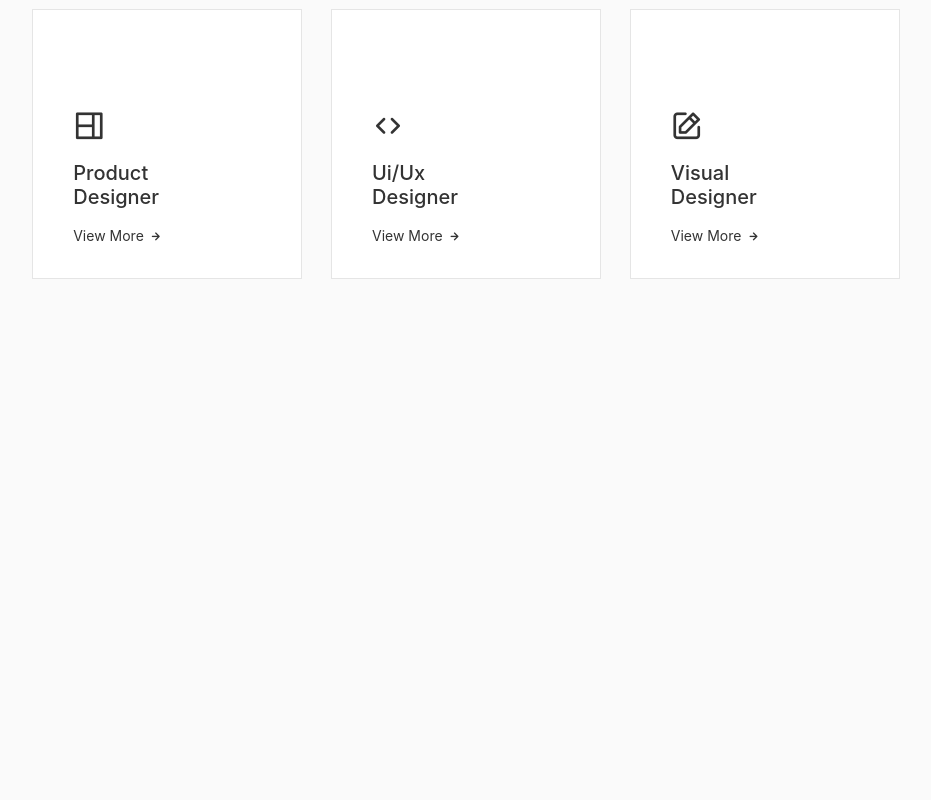
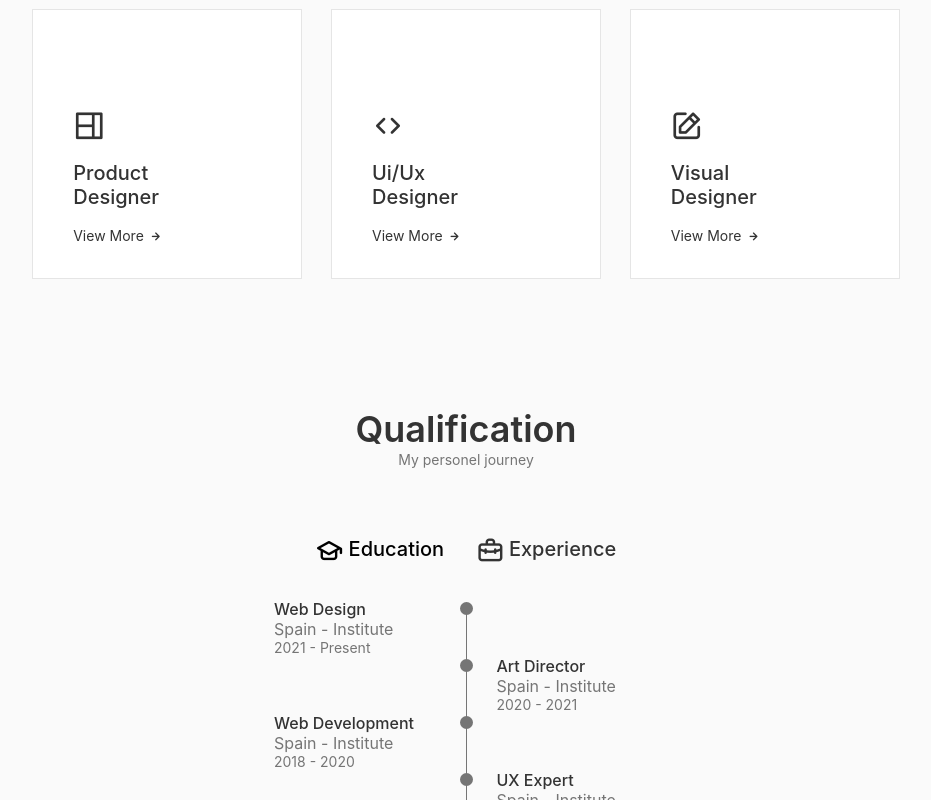
Before and after one commit to salamat2201/my-portfolio, a React (Create React App) app: page /qualification in a window 1280 px wide. Shown: the part 2000-2800 px from the top of the page, without its empty margins (174-1105 px from the left). Before the commit the page ends 2311 px from the top, so only its background shows below. Built offline with nearby package versions, Linux system fonts and the light colour scheme.

Commit message:
i added qualification sections

```diff
--- a/src/App.js
+++ b/src/App.js
@@ -6,6 +6,7 @@
 import About from "./components/about/About";
 import Skills from "./components/skills/Skills";
 import Services from "./components/services/Services";
+import Qualification from "./components/qualification/Qualification";
 function App() {
   const [Toggle, showMenu] = useState(false);
 
@@ -69,12 +70,14 @@
         <About/>
         <Skills/>
         <Services/>
+        <Qualification/>
       </main>
       <Routes>
         <Route path="/home" element={<Home/>} />
         <Route path="/skills" element={<Skills/>} />
         <Route path="/about" element={<About/>} />
         <Route path="/services" element={<Services/>} />
+        <Route path="/qualification" element={<Qualification/>} />
       </Routes>
     </>
   );
--- /dev/null
+++ b/src/components/qualification/Qualification.jsx
@@ -0,0 +1,165 @@
+import React, { useState } from "react";
+import "./qualification.css";
+export default function Qualification() {
+    const[toggleState, setToggleState] = useState(1);
+
+    const toggleTab = (index) =>{
+        setToggleState(index);
+    }
+  return (
+    <section className="section qualification">
+      <h2 className="section__title">Qualification</h2>
+      <span className="section__subtitle">My personel journey</span>
+      <div className="qualification__container container">
+        <div className="qualification__tabs">
+          <div className={toggleState===1?"qualification__button qualification__active button--flex":"qualification__button button--flex"} onClick={()=>toggleTab(1)}>
+            <i className="uil uil-graduation-cap qualification__icon"></i>
+            Education
+          </div>
+          <div className={toggleState===2?"qualification__button qualification__active button--flex":"qualification__button button--flex"} onClick={()=>toggleTab(2)}>
+            <i className="uil uil-briefcase-alt qualification__icon"></i>
+            Experience
+          </div>
+        </div>
+        <div className="qualification__sections">
+          <div className={toggleState===1?"qualification__content qualification__content-active":"qualification__content"}>
+            <div className="qualification__data">
+              <div>
+                <h3 className="qualification__title">Web Design</h3>
+                <span className="qualification__subtitle">
+                  Spain - Institute
+                </span>
+                <div className="qualification__calendar">
+                  <i className="uil uil--calendar-alt"></i>
+                  2021 - Present
+                </div>
+              </div>
+              <div>
+                <span className="qualification__rounder"></span>
+                <span className="qualification__line"></span>
+              </div>
+            </div>
+            <div className="qualification__data">
+              <div></div>
+              <div>
+                <span className="qualification__rounder"></span>
+                <span className="qualification__line"></span>
+              </div>
+              <div>
+                <h3 className="qualification__title">Art Director</h3>
+                <span className="qualification__subtitle">
+                  Spain - Institute
+                </span>
+                <div className="qualification__calendar">
+                  <i className="uil uil--calendar-alt"></i>
+                  2020 - 2021
+                </div>
+              </div>
+            </div>
+            <div className="qualification__data">
+              <div>
+                <h3 className="qualification__title">Web Development</h3>
+                <span className="qualification__subtitle">
+                  Spain - Institute
+                </span>
+                <div className="qualification__calendar">
+                  <i className="uil uil--calendar-alt"></i>
+                  2018 - 2020
+                </div>
+              </div>
+              <div>
+                <span className="qualification__rounder"></span>
+                <span className="qualification__line"></span>
+              </div>
+            </div>
+            <div className="qualification__data">
+              <div></div>
+              <div>
+                <span className="qualification__rounder"></span>
+                <span className="qualification__line"></span>
+              </div>
+              <div>
+                <h3 className="qualification__title">UX Expert</h3>
+                <span className="qualification__subtitle">
+                  Spain - Institute
+                </span>
+                <div className="qualification__calendar">
+                  <i className="uil uil--calendar-alt"></i>
+                  2017 - 2018
+                </div>
+              </div>
+            </div>
+          </div>
+          <div className={toggleState===2?"qualification__content qualification__content-active":"qualification__content"}>
+            <div className="qualification__data">
+              <div>
+                <h3 className="qualification__title">Product Designer</h3>
+                <span className="qualification__subtitle">
+                  Microsoft - Spain
+                </span>
+                <div className="qualification__calendar">
+                  <i className="uil uil--calendar-alt"></i>
+                  2021 - Present
+                </div>
+              </div>
+              <div>
+                <span className="qualification__rounder"></span>
+                <span className="qualification__line"></span>
+              </div>
+            </div>
+            <div className="qualification__data">
+              <div></div>
+              <div>
+                <span className="qualification__rounder"></span>
+                <span className="qualification__line"></span>
+              </div>
+              <div>
+                <h3 className="qualification__title">UX Designer</h3>
+                <span className="qualification__subtitle">
+                  Apple Inc - Spain
+                </span>
+                <div className="qualification__calendar">
+                  <i className="uil uil--calendar-alt"></i>
+                  2020 - 2021
+                </div>
+              </div>
+            </div>
+            <div className="qualification__data">
+              <div>
+                <h3 className="qualification__title">Web Designer</h3>
+                <span className="qualification__subtitle">
+                  Figma - Spain
+                </span>
+                <div className="qualification__calendar">
+                  <i className="uil uil--calendar-alt"></i>
+                  2018 - 2020
+                </div>
+              </div>
+              <div>
+                <span className="qualification__rounder"></span>
+                <span className="qualification__line"></span>
+              </div>
+            </div>
+            <div className="qualification__data">
+              <div></div>
+              <div>
+                <span className="qualification__rounder"></span>
+                <span className="qualification__line"></span>
+              </div>
+              <div>
+                <h3 className="qualification__title">UX Expert</h3>
+                <span className="qualification__subtitle">
+                  Spain - Institute
+                </span>
+                <div className="qualification__calendar">
+                  <i className="uil uil--calendar-alt"></i>
+                  2017 - 2018
+                </div>
+              </div>
+            </div>
+          </div>
+        </div>
+      </div>
+    </section>
+  );
+}
--- /dev/null
+++ b/src/components/qualification/qualification.css
@@ -0,0 +1,101 @@
+.qualification__container{
+    max-width:768px;
+}
+.qualification__tabs{
+    display:flex;
+    justify-content:center;
+    margin-bottom:var(--mb-2);
+}
+.qualification__button{
+    font-size:var(--h3-font-size);
+    font-weight:var(--font-medium);
+    color: var(--title-color);
+    margin:0 var(--mb-1);
+    cursor:pointer;
+}
+.qualification__button:hover{
+    color:var(--title-color-dark);
+}
+.qualification__icon{
+    font-size:1.8rem;
+    margin-right:var(--mb-0-25);
+
+}
+.qualification__active{
+    color:var(--title-color-dark);
+
+}
+.qualification__sections{
+    display:grid;
+    grid-template-columns:0.5fr;
+    justify-content:center;
+}
+.qualification__content{
+    display:none;
+
+}
+.qualification__content-active{
+    display:block;
+}
+.qualification__data{
+    display:grid;
+    grid-template-columns:1fr max-content 1fr;
+    column-gap:1.5rem;
+}
+.qualification__title{
+    font-size:var(--normal-font-size);
+    font-weight:var(--font-medium);
+}
+.qualificaton__subtitle{
+    display:inline-block;
+    font-size:var(--small-font-size);
+    margin-bottom:var(--mb-1);
+}
+.qualification__calendar{
+    font-size:var(--small-font-size);
+}
+.qualification__rounder{
+    display:inline-block;
+    width: 13px;
+    height: 13px;
+    background-color:var(--text-color);
+    border-radius:50%;
+}
+.qualification__line{
+    display:block;
+    width:1px;
+    height:100%;
+    background-color:var(--text-color);
+    transform:translate(6px,-7px);
+}
+@media screen and (max-width: 992px) {
+    .qualification__container{
+        margin-left:auto;
+        margin-right:auto;
+
+    }
+}
+
+@media screen and (max-width: 768px) {
+    .qualification__container{
+        margin-left:var(--mb-1-5);
+        margin-right:var(--mb-1-5);
+    }
+}
+
+@media screen and (max-width: 576px) {
+    .qualification__sections{
+        grid-template-columns: initial;
+
+    }
+    .qualification__button{
+        margin:0 var(--mb-0-75);
+    }
+}
+
+@media screen and (max-width: 350px) {
+    .qualification__data{
+        gap:0.5rem;
+
+    }
+}
```
